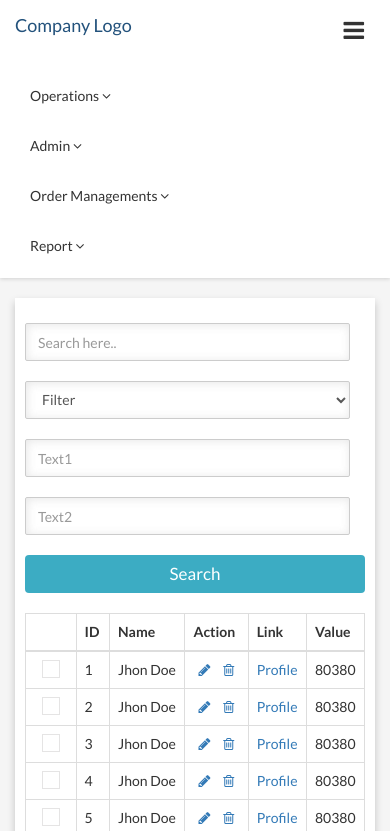
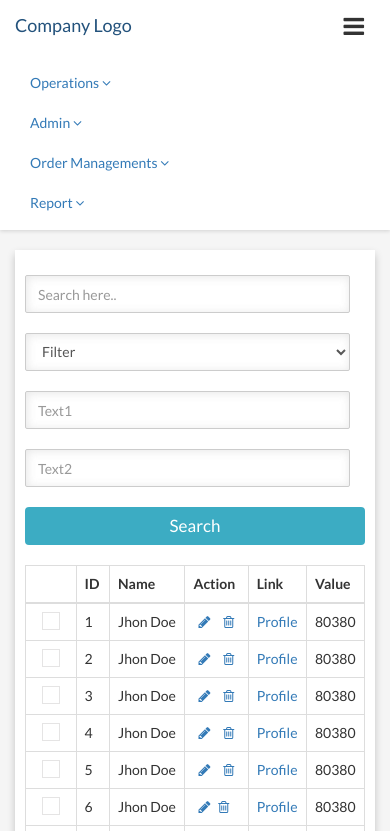
Before and after one commit to sushil-goodservice/wvf, a website: page index.html in a window 390 px wide. Both pictures are taken after a click on the button 353 px from the left and 31 px from the top of the page. Shown: the top 831 px of the page. Drawn offline with nearby package versions, Linux system fonts and the light colour scheme.

Commit message:
add update for responsive menu and remove classes form body

```diff
--- a/css/style.scss
+++ b/css/style.scss
@@ -149,7 +149,7 @@ a.fg-link {
     }
 }
 
-.dropdown1 {
+li.dropdown {
     span {
         color: #333;
         i.fa.fa-angle-down {
@@ -177,8 +177,9 @@ a.fg-link {
     }
 }
 
+@media (min-width: 768px) {
     .navbar-nav {
-    li.dropdown1 {
+        li.dropdown {
             span {
                 padding: 15px 30px;
                 display: inline-block;
@@ -190,6 +191,7 @@ a.fg-link {
                     }
                     ul.dropdown-menu {
                         display: block;
+                    }
                 }
             }
         }
@@ -351,4 +353,19 @@ $sides: (top, bottom, left, right); // Leave this variable alone
             z-index: 2;
         }
     }
+    .navbar-toggle {
+        position: relative;
+        float: right;
+        padding: 9px 10px;
+        margin-top: 4px;
+        margin-right: 15px;
+        margin-bottom: 4px;
+        background-color: transparent;
+        background-image: none;
+        border: 1px solid transparent;
+        border-radius: 4px;
     }
+    ul.dropdown-menu {
+        border-bottom: 1px solid #e5e5e5 !important;
+    }
+}
--- a/index.html
+++ b/index.html
@@ -29,9 +29,10 @@
                 <ul class="nav navbar-nav navbar-right">
 
 
-                    <li class="dropdown1">
-                        <span href="#" class="dropdown-toggle" data-toggle="dropdown" role="button" aria-haspopup="true" aria-expanded="false">Operations
+                    <li class="dropdown">
+                        <a href="#" class="dropdown-toggle" data-toggle="dropdown" role="button" aria-haspopup="true" aria-expanded="false">Operations
                             <i class="fa fa-angle-down"></i>
+                        </a>
                         <ul class="dropdown-menu">
                             <li>
                                 <a href="#">Action</a>
@@ -49,11 +50,12 @@
                                 <a href="#">Separated link</a>
                             </li>
                         </ul>
-                        </span>
+
                     </li>
-                    <li class="dropdown1">
-                        <span href="#" class="dropdown-toggle" data-toggle="dropdown" role="button" aria-haspopup="true" aria-expanded="false">Admin
+                    <li class="dropdown">
+                        <a href="#" class="dropdown-toggle" data-toggle="dropdown" role="button" aria-haspopup="true" aria-expanded="false">Admin
                             <i class="fa fa-angle-down"></i>
+                        </a>
                         <ul class="dropdown-menu">
                             <li>
                                 <a href="#">Action</a>
@@ -71,12 +73,13 @@
                                 <a href="#">Separated link</a>
                             </li>
                         </ul>
-                        </span>
+
 
                     </li>
-                    <li class="dropdown1">
-                        <span href="#" class="dropdown-toggle" data-toggle="dropdown" role="button" aria-haspopup="true" aria-expanded="false">Order Managements
+                    <li class="dropdown">
+                        <a href="#" class="dropdown-toggle" data-toggle="dropdown" role="button" aria-haspopup="true" aria-expanded="false">Order Managements
                             <i class="fa fa-angle-down"></i>
+                        </a>
                         <ul class="dropdown-menu">
                             <li>
                                 <a href="#">Action</a>
@@ -94,11 +97,12 @@
                                 <a href="#">Separated link</a>
                             </li>
                         </ul>
-                        </span>
+
                     </li>
-                    <li class="dropdown1">
-                        <span href="#" class="dropdown-toggle" data-toggle="dropdown" role="button" aria-haspopup="true" aria-expanded="false">Report
+                    <li class="dropdown">
+                        <a href="#" class="dropdown-toggle" data-toggle="dropdown" role="button" aria-haspopup="true" aria-expanded="false">Report
                             <i class="fa fa-angle-down"></i>
+                        </a>
                         <ul class="dropdown-menu">
                             <li>
                                 <a href="#">Action</a>
@@ -116,7 +120,7 @@
                                 <a href="#">Separated link</a>
                             </li>
                         </ul>
-                        </span>
+
                     </li>
 
                 </ul>
```
Also changed, not shown: dashboard.html (+4 -4 lines), login.html (+1 -1 lines), css/style.css, 1 other file. Lines whose indentation alone changed are shown as unchanged.
